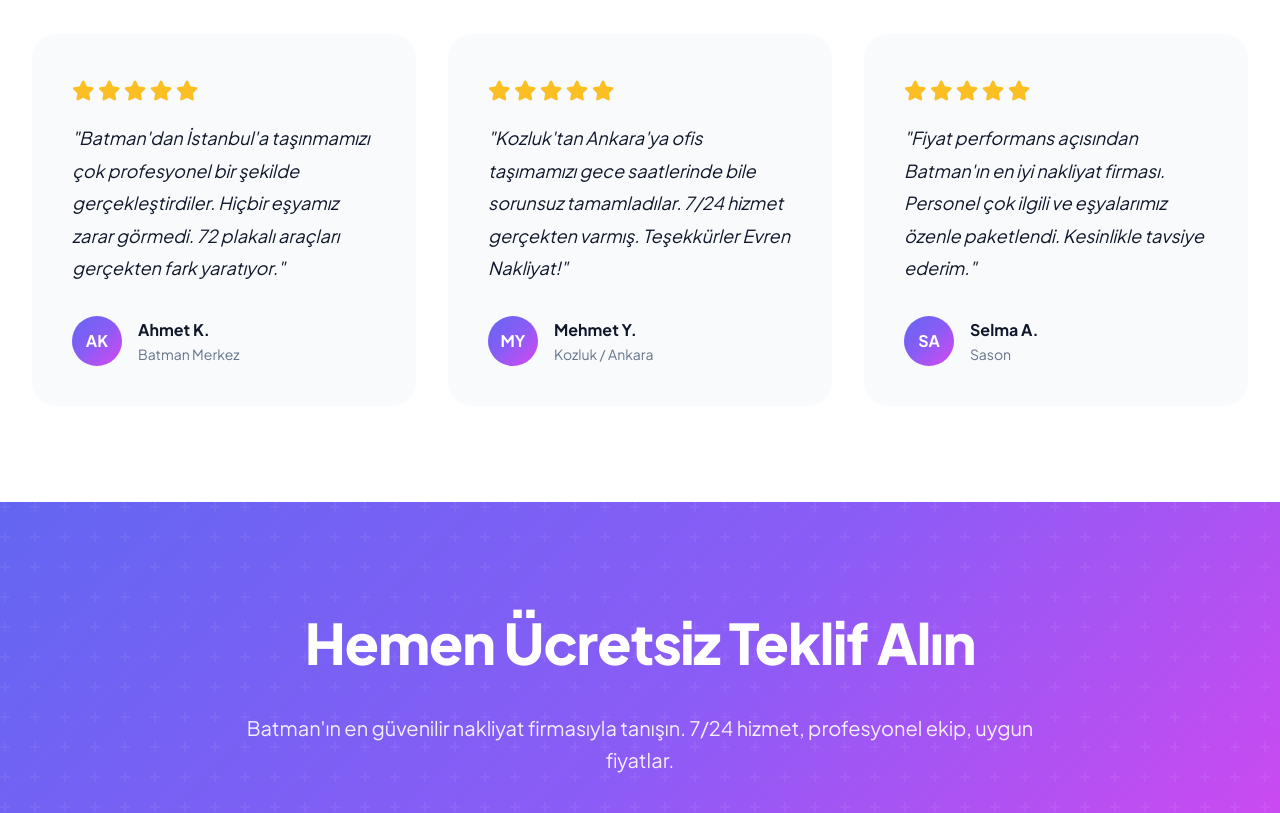
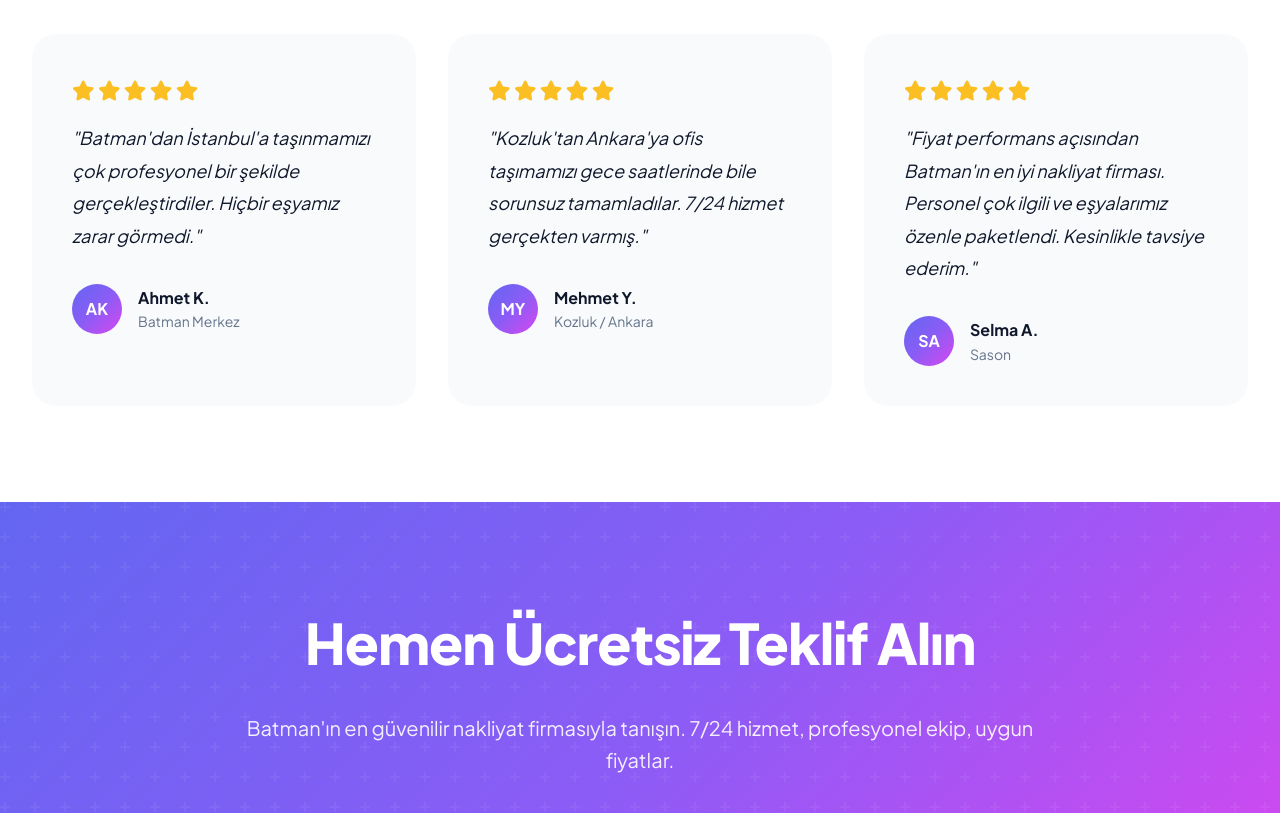
Before and after one commit to huseyin01g/evren, a plain HTML site: page index.html in a window 1280 px wide. Shown: the part 4480-5293 px from the top of the page. Drawn offline with Linux system fonts and the light colour scheme.

Commit message:
Update index.html

```diff
--- a/index.html
+++ b/index.html
@@ -1514,7 +1514,7 @@
                     <i class="fas fa-star"></i>
                     <i class="fas fa-star"></i>
                 </div>
-                <p class="testimonial-text">"Batman'dan İstanbul'a taşınmamızı çok profesyonel bir şekilde gerçekleştirdiler. Hiçbir eşyamız zarar görmedi. 72 plakalı araçları gerçekten fark yaratıyor."</p>
+                <p class="testimonial-text">"Batman'dan İstanbul'a taşınmamızı çok profesyonel bir şekilde gerçekleştirdiler. Hiçbir eşyamız zarar görmedi."</p>
                 <div class="testimonial-author">
                     <div class="testimonial-avatar">AK</div>
                     <div class="testimonial-info">
@@ -1532,7 +1532,7 @@
                     <i class="fas fa-star"></i>
                     <i class="fas fa-star"></i>
                 </div>
-                <p class="testimonial-text">"Kozluk'tan Ankara'ya ofis taşımamızı gece saatlerinde bile sorunsuz tamamladılar. 7/24 hizmet gerçekten varmış. Teşekkürler Evren Nakliyat!"</p>
+                <p class="testimonial-text">"Kozluk'tan Ankara'ya ofis taşımamızı gece saatlerinde bile sorunsuz tamamladılar. 7/24 hizmet gerçekten varmış."</p>
                 <div class="testimonial-author">
                     <div class="testimonial-avatar">MY</div>
                     <div class="testimonial-info">
```
